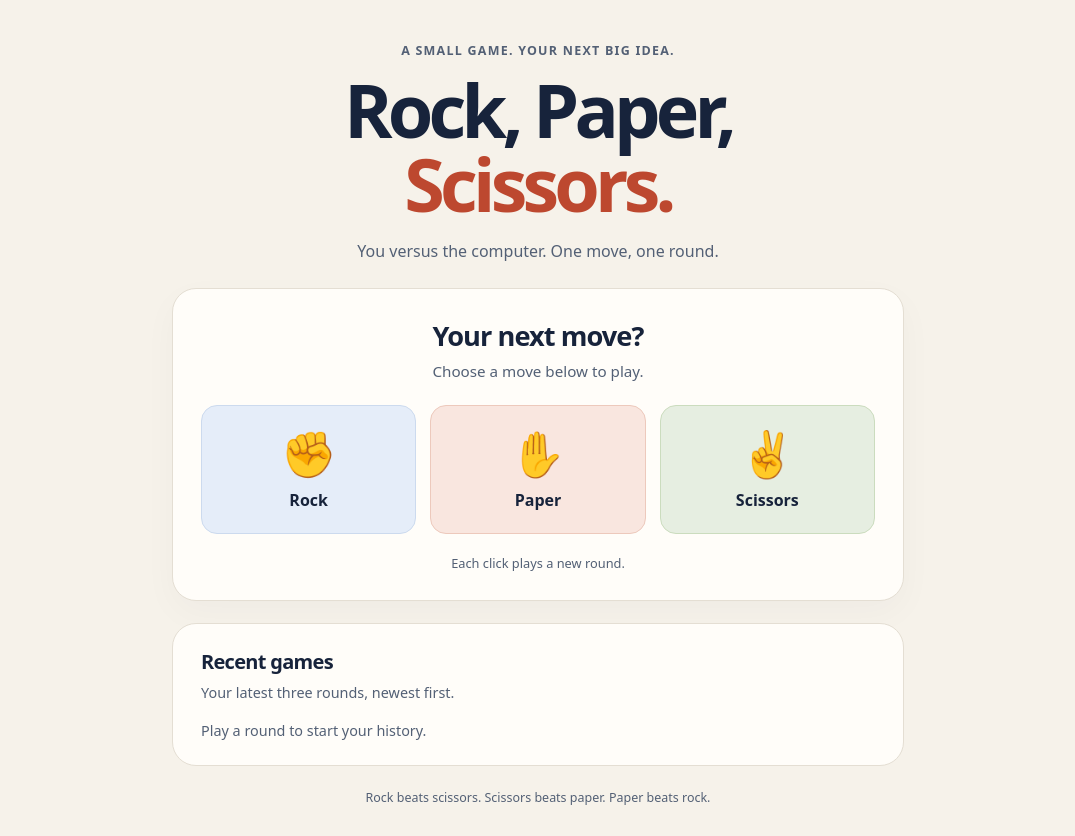
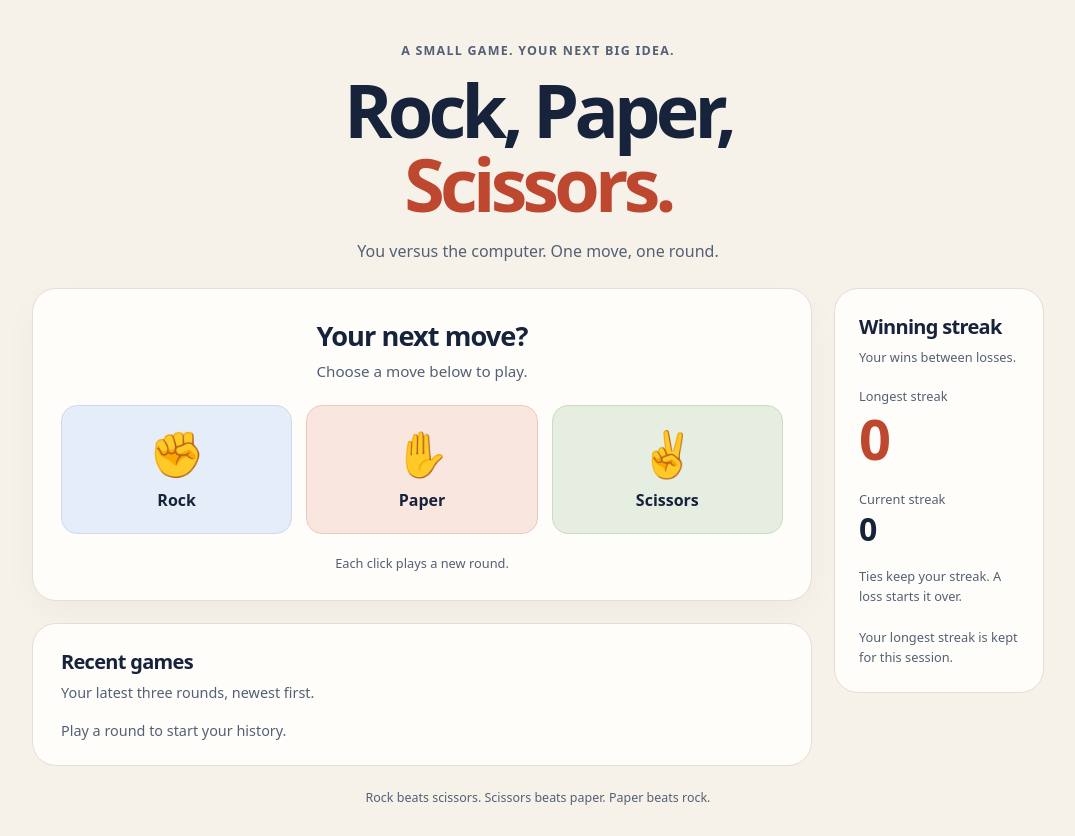
Before and after one commit to dlg309/RPS_Game218, a Flask app: page / in a window 1280 px wide. Shown: the whole page, without its empty margins (102-1177 px from the left). Run offline with Flask 3, Linux system fonts and the light colour scheme.

Commit message:
Add win confetti and session winning streaks

```diff
--- a/app.py
+++ b/app.py
@@ -45,6 +45,13 @@ def index():
             except NotImplementedError:
                 unfinished = True
             else:
+                if outcome == "win":
+                    session["current_streak"] = session.get("current_streak", 0) + 1
+                    session["best_streak"] = max(
+                        session.get("best_streak", 0), session["current_streak"]
+                    )
+                elif outcome == "lose":
+                    session["current_streak"] = 0
                 session["history"] = [
                     {"player": player, "computer": computer, "outcome": outcome},
                     *session.get("history", []),
@@ -61,4 +68,6 @@ def index():
         error=error,
         history=session.get("history", []),
         results=RESULTS,
+        current_streak=session.get("current_streak", 0),
+        best_streak=session.get("best_streak", 0),
     ), (400 if error else 200)
--- /dev/null
+++ b/static/confetti.js
@@ -0,0 +1,36 @@
+(() => {
+  const motionPreference = window.matchMedia("(prefers-reduced-motion: reduce)");
+  if (motionPreference.matches) return;
+
+  const colors = ["#bd482f", "#17644e", "#d9a739", "#6487c1", "#a079ad"];
+  const layer = document.createElement("div");
+  layer.className = "confetti";
+  layer.setAttribute("aria-hidden", "true");
+  const pieceCount = 48;
+  let remaining = pieceCount;
+
+  for (let index = 0; index < pieceCount; index += 1) {
+    const piece = document.createElement("span");
+    piece.className = "confetti-piece";
+    piece.style.setProperty("--left", `${Math.random() * 100}%`);
+    piece.style.setProperty("--color", colors[index % colors.length]);
+    piece.style.setProperty("--drift", `${Math.random() * 160 - 80}px`);
+    piece.style.setProperty("--spin", `${Math.random() * 720 - 360}deg`);
+    piece.style.setProperty("--duration", `${1600 + Math.random() * 600}ms`);
+    piece.style.setProperty("--delay", `${Math.random() * 250}ms`);
+    layer.append(piece);
+  }
+
+  function finishPiece() {
+    remaining -= 1;
+    if (remaining === 0) removeLayer();
+  }
+  function removeLayer() {
+    layer.remove();
+    motionPreference.removeEventListener("change", removeLayer);
+  }
+  layer.addEventListener("animationend", finishPiece);
+  layer.addEventListener("animationcancel", finishPiece);
+  motionPreference.addEventListener("change", removeLayer, { once: true });
+  document.body.append(layer);
+})();
--- a/static/style.css
+++ b/static/style.css
@@ -6,12 +6,13 @@
 }
 * { box-sizing: border-box; }
 body { margin: 0; }
-main { max-width: 780px; margin: 0 auto; padding: 42px 24px 28px; }
+main { max-width: 1060px; margin: 0 auto; padding: 42px 24px 28px; }
 header { text-align: center; }
 .eyebrow { margin: 0 0 14px; color: #536075; font-size: 0.78rem; font-weight: 750; letter-spacing: 0.1em; text-transform: uppercase; }
 h1 { margin: 0; font-size: clamp(2.8rem, 8vw, 4.6rem); line-height: 1.01; letter-spacing: -0.065em; }
 h1 span { color: #bd482f; }
 .intro { margin: 18px 0 26px; color: #536075; font-size: 1rem; }
+.play-layout { display: grid; grid-template-columns: minmax(0, 1fr) 210px; gap: 22px; align-items: start; }
 .game { padding: 28px; border: 1px solid #e4ded3; border-radius: 24px; background: #fffdf9; box-shadow: 0 12px 35px #17233b08; }
 .notice { margin: 0 0 22px; padding: 14px 16px; border: 1px solid #d4b16b; border-radius: 12px; background: #fff4da; color: #654610; font-size: 0.9rem; line-height: 1.5; }
 .notice strong, .notice span { display: block; }
@@ -34,7 +35,7 @@ form { display: grid; grid-template-columns: repeat(3, 1fr); gap: 14px; }
 .move:focus-visible { outline: 3px solid #17233b; outline-offset: 4px; }
 .symbol { font-size: 2.8rem; line-height: 1.1; }
 .hint { margin: 20px 0 0; text-align: center; font-size: 0.8rem; color: #536075; }
-.history { margin-top: 22px; padding: 24px 28px; border: 1px solid #e4ded3; border-radius: 24px; background: #fffdf9; }
+.history { padding: 24px 28px; border: 1px solid #e4ded3; border-radius: 24px; background: #fffdf9; }
 .history h2 { font-size: 1.25rem; }
 .history-intro, .history-empty { color: #536075; font-size: 0.9rem; line-height: 1.5; }
 .history-intro { margin: 7px 0 0; }
@@ -44,7 +45,35 @@ form { display: grid; grid-template-columns: repeat(3, 1fr); gap: 14px; }
 .history-round:last-child { padding-bottom: 0; }
 .history-round[data-history-outcome="win"] strong { color: #17644e; }
 .history-round[data-history-outcome="lose"] strong { color: #a43a2c; }
+.streaks { grid-column: 2; grid-row: 1 / span 2; padding: 24px; border: 1px solid #e4ded3; border-radius: 24px; background: #fffdf9; }
+.streaks h2 { font-size: 1.25rem; }
+.streak-intro, .streak-note { color: #536075; font-size: 0.8rem; line-height: 1.6; }
+.streak-intro { margin: 7px 0 20px; }
+.streak-stats { margin: 0; }
+.streak-stats > div + div { margin-top: 20px; }
+.streak-stats dt { color: #536075; font-size: 0.8rem; }
+.streak-stats dd { margin: 3px 0 0; font-size: 2rem; font-weight: 750; line-height: 1.1; }
+#best-streak { color: #bd482f; font-size: 3.5rem; }
+.streak-note { margin: 20px 0 0; }
+.confetti { position: fixed; inset: 0; z-index: 10; overflow: hidden; pointer-events: none; }
+.confetti-piece { position: absolute; top: -16px; left: var(--left); width: 9px; height: 15px; background: var(--color); animation: confetti-fall var(--duration) var(--delay) ease-in both; }
+.confetti-piece:nth-child(3n) { border-radius: 50%; }
+@keyframes confetti-fall {
+  from { opacity: 1; transform: translate3d(0, -3vh, 0) rotate(0); }
+  to { opacity: 0; transform: translate3d(var(--drift), 110vh, 0) rotate(var(--spin)); }
+}
+@media (prefers-reduced-motion: reduce) {
+  .confetti { display: none; }
+  .confetti-piece { animation: none; }
+}
 footer { margin: 22px auto 0; text-align: center; color: #536075; font-size: 0.78rem; line-height: 1.6; }
+@media (max-width: 800px) {
+  .play-layout { grid-template-columns: minmax(0, 1fr); }
+  .streaks { grid-column: auto; grid-row: auto; }
+  .streak-stats { display: flex; gap: 28px; align-items: baseline; }
+  .streak-stats > div { flex: 1; }
+  .streak-stats > div + div { margin-top: 0; }
+}
 @media (max-width: 480px) {
   main { padding: 30px 16px 20px; }
   .game { padding: 20px 14px; }
--- a/templates/index.html
+++ b/templates/index.html
@@ -14,6 +14,7 @@
         <p class="intro">You versus the computer. One move, one round.</p>
       </header>
 
+      <div class="play-layout">
         <section class="game" aria-labelledby="game-heading">
           {% if error %}
             <p class="notice" role="alert">{{ error }}</p>
@@ -50,6 +51,23 @@
           <p class="hint">Each click plays a new round.</p>
         </section>
 
+        <aside class="streaks" aria-labelledby="streak-heading">
+          <h2 id="streak-heading">Winning streak</h2>
+          <p class="streak-intro">Your wins between losses.</p>
+          <dl class="streak-stats">
+            <div>
+              <dt>Longest streak</dt>
+              <dd id="best-streak">{{ best_streak }}</dd>
+            </div>
+            <div>
+              <dt>Current streak</dt>
+              <dd id="current-streak">{{ current_streak }}</dd>
+            </div>
+          </dl>
+          <p class="streak-note">Ties keep your streak. A loss starts it over.</p>
+          <p class="streak-note">Your longest streak is kept for this session.</p>
+        </aside>
+
         <section class="history" aria-labelledby="history-heading">
           <h2 id="history-heading">Recent games</h2>
           <p class="history-intro">Your latest three rounds, newest first.</p>
@@ -66,9 +84,13 @@
             <p class="history-empty">Play a round to start your history.</p>
           {% endif %}
         </section>
+      </div>
 
       <footer>Rock beats scissors. Scissors beats paper. Paper beats rock.</footer>
     </main>
+    {% if outcome == 'win' %}
+      <script defer src="{{ url_for('static', filename='confetti.js') }}"></script>
+    {% endif %}
     {% if dev_refresh_revision is defined %}
       <script src="{{ url_for('static', filename='dev-refresh.js') }}"
               data-revision="{{ dev_refresh_revision }}"
```
Also changed, not shown: SPEC.md (+55 -1 lines), tests/e2e/test_celebration.py (added, +84 -0 lines), tests/test_streaks.py (added, +78 -0 lines). Lines whose indentation alone changed are shown as unchanged.
